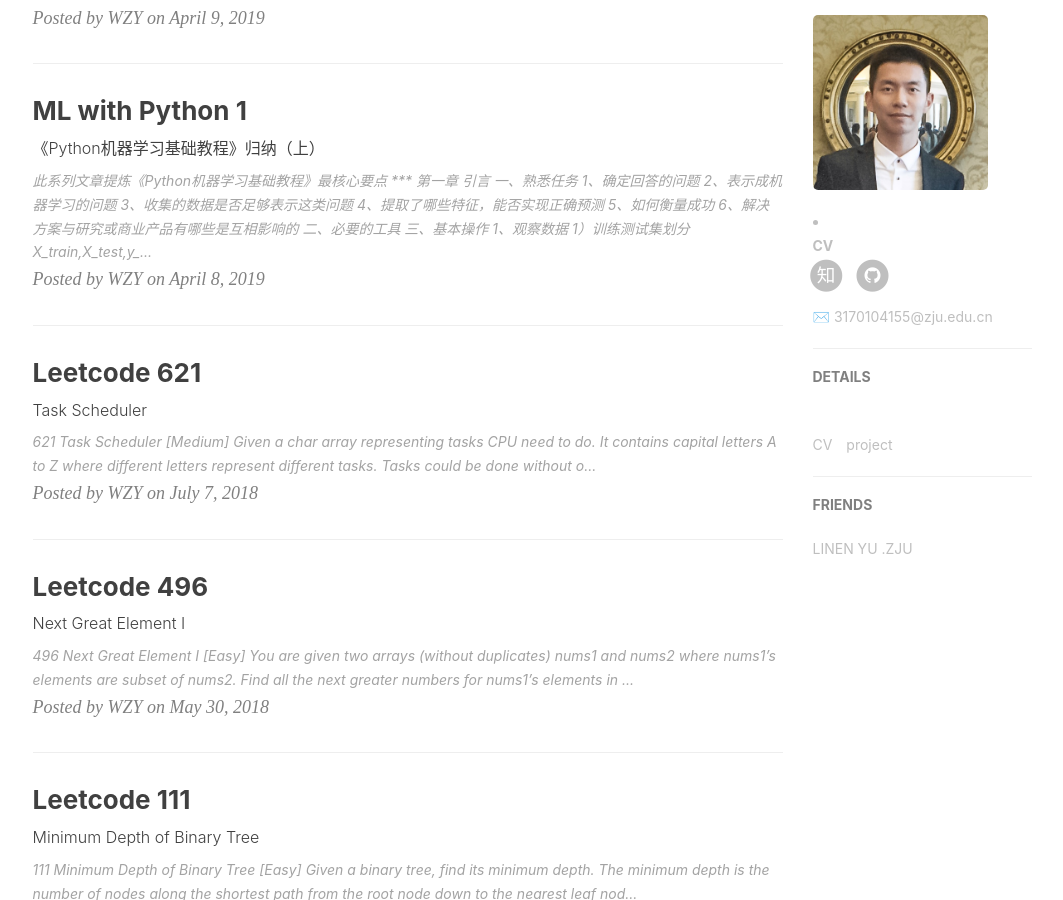
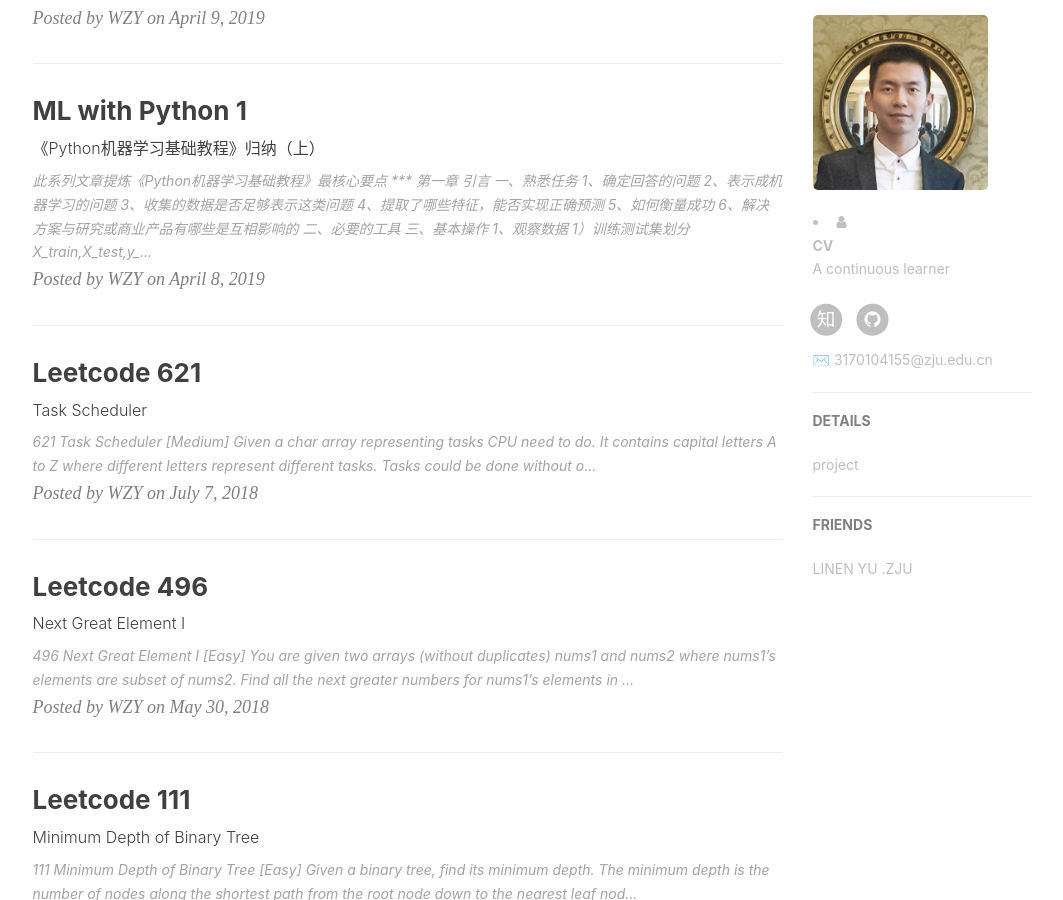
Before and after one commit to ZaccWu/ZaccWu.github.io, a Jekyll site: the page built from index.html, in a window 1280 px wide and 900 px high, scrolled down 611 px. Shown: the whole window, without its empty margins (135-1198 px from the left). Built offline with Jekyll 4.4.1, drawn with Linux system fonts in a browser that asks for light colours; nearby versions of some CDN libraries; the list of posts is cut into pages by our own code; comment, search, counter and statistics services are not loaded.

Commit message:
Update page.html

```diff
--- a/_layouts/page.html
+++ b/_layouts/page.html
@@ -110,12 +110,13 @@ layout: default
                         {% endif %}
 
 			 <li class="menu-item menu-item-cv"><a href="/img/cv.pdf" rel="section">
+				 <i class="menu-item-icon fa fa-fw fa-user"></i>
 				 <br/><strong>CV</strong></a></li>
-			<!--
+
                         {% if site.sidebar-about-description %}
                             <p>{{site.sidebar-about-description}}</p>
                         {% endif %}
-			-->
+
                         <!-- SNS Link -->
                         <ul class="list-inline">
                             {% if site.RSS %}
@@ -201,8 +202,6 @@ layout: default
 	    	<hr>
 	    	<h5>DETAILS</h5>
 	    	<ul class="list-inline">
-		    <li class="menu-item menu-item-cv"><a href="/img/cv.pdf" rel="section">
-		    <br/>CV</a></li>
 		    {% for information in site.information %}
 		    	<li><a href="{{information.href}}">{{information.title}}</a></li>
 		    {% endfor %}
```
